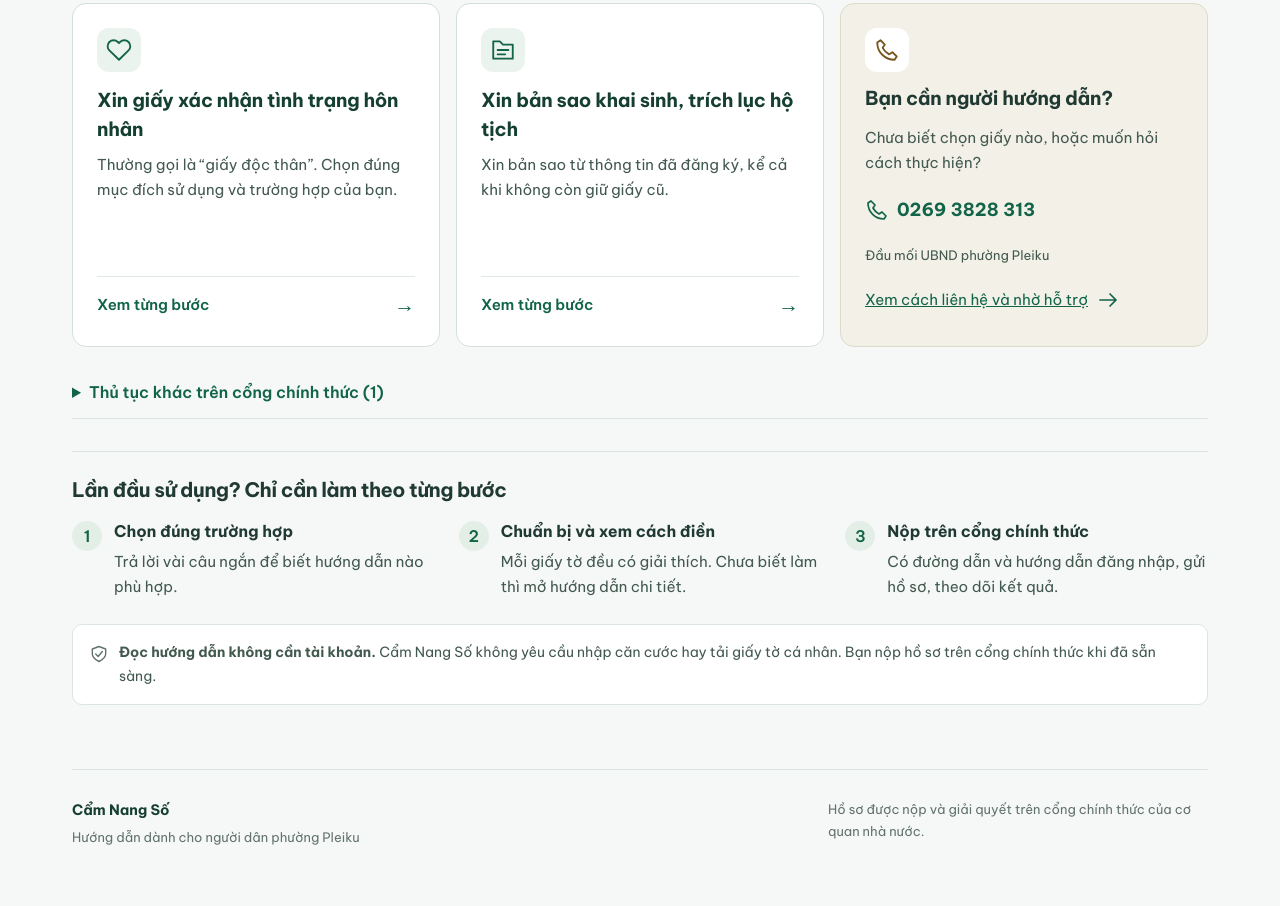
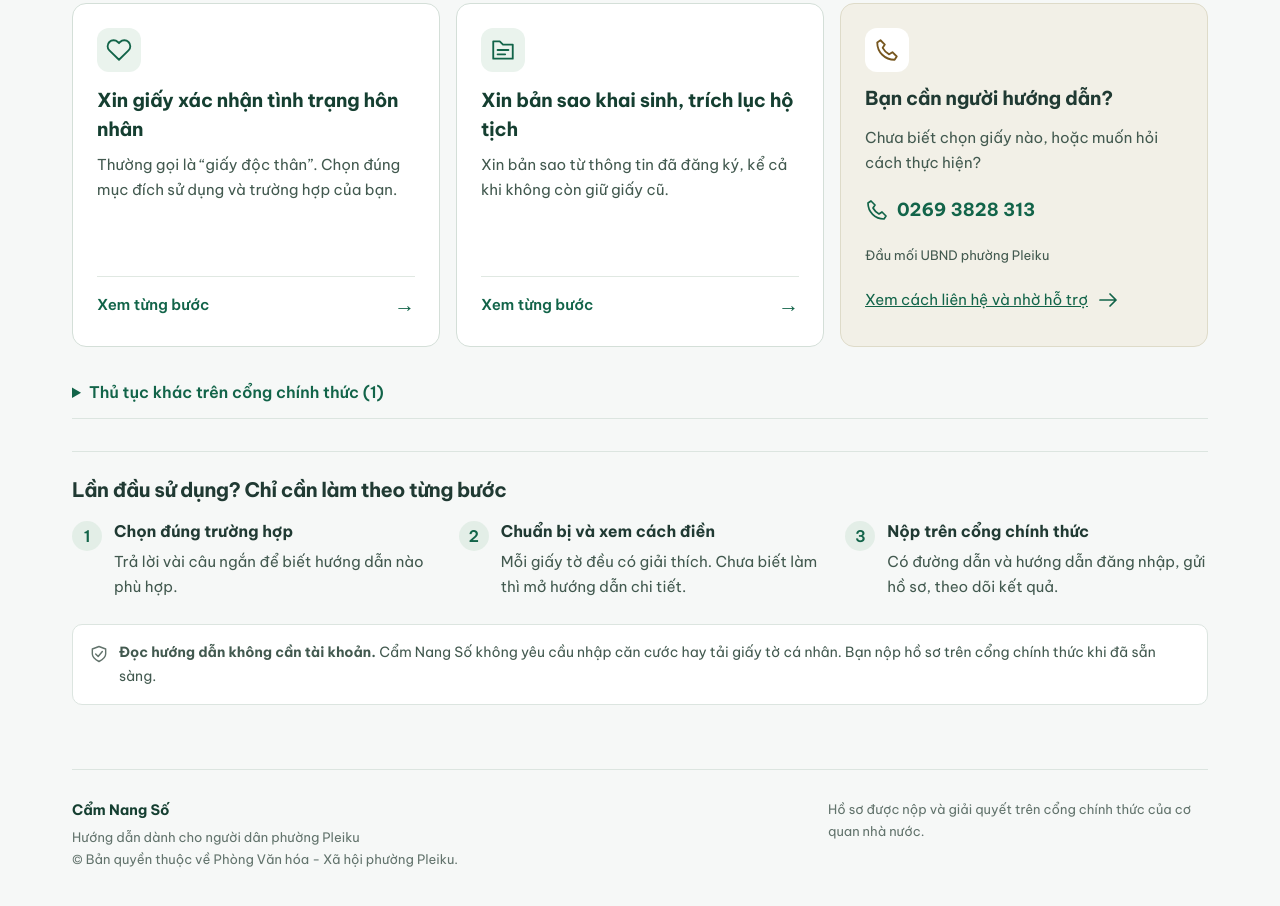
Before and after one commit to phuongpleiku/cam-nang-so, a website with bundled scripts: page dist/index.html in a window 1280 px wide. Shown: the part 996-1902 px from the top of the page. Before the commit the page ends 1880 px from the top, so only its background shows below. Built offline with nearby package versions, Linux system fonts and the light colour scheme.

Commit message:
Add Pleiku Culture and Social Affairs copyright footer

```diff
--- a/dist/index.html
+++ b/dist/index.html
@@ -21,7 +21,7 @@
   <a class="skip-link" href="#main">Đến nội dung chính</a>
   <header class="site-header"><div class="header-inner"><a class="brand" href="#"><span class="brand-mark" aria-hidden="true">C</span><span>Cẩm Nang Số<small>Đồng hành cùng người dân</small></span></a><div class="locality"><span class="location-dot" aria-hidden="true"></span>Phường Pleiku, Gia Lai</div><a class="header-help" href="#ho-tro">Cần hỗ trợ?</a></div></header>
   <main id="main" tabindex="-1"><section class="home-intro"><h1>Bạn cần làm giấy tờ gì?</h1><p role="status">Đang tải hướng dẫn. Bạn chưa cần đăng nhập.</p><a class="text-link" href="tel:02693828313">Cần hỗ trợ? Gọi 0269 3828 313</a></section></main>
-  <footer class="site-footer"><div><strong>Cẩm Nang Số</strong><span>Hướng dẫn dành cho người dân phường Pleiku</span></div><p>Hồ sơ được nộp và giải quyết trên cổng chính thức của cơ quan nhà nước.</p></footer>
+  <footer class="site-footer"><div><strong>Cẩm Nang Số</strong><span>Hướng dẫn dành cho người dân phường Pleiku</span><br><span>© Bản quyền thuộc về Phòng Văn hóa - Xã hội phường Pleiku.</span></div><p>Hồ sơ được nộp và giải quyết trên cổng chính thức của cơ quan nhà nước.</p></footer>
   <div id="announcement" class="sr-only" role="status" aria-live="polite"></div>
 </body>
 </html>
```
